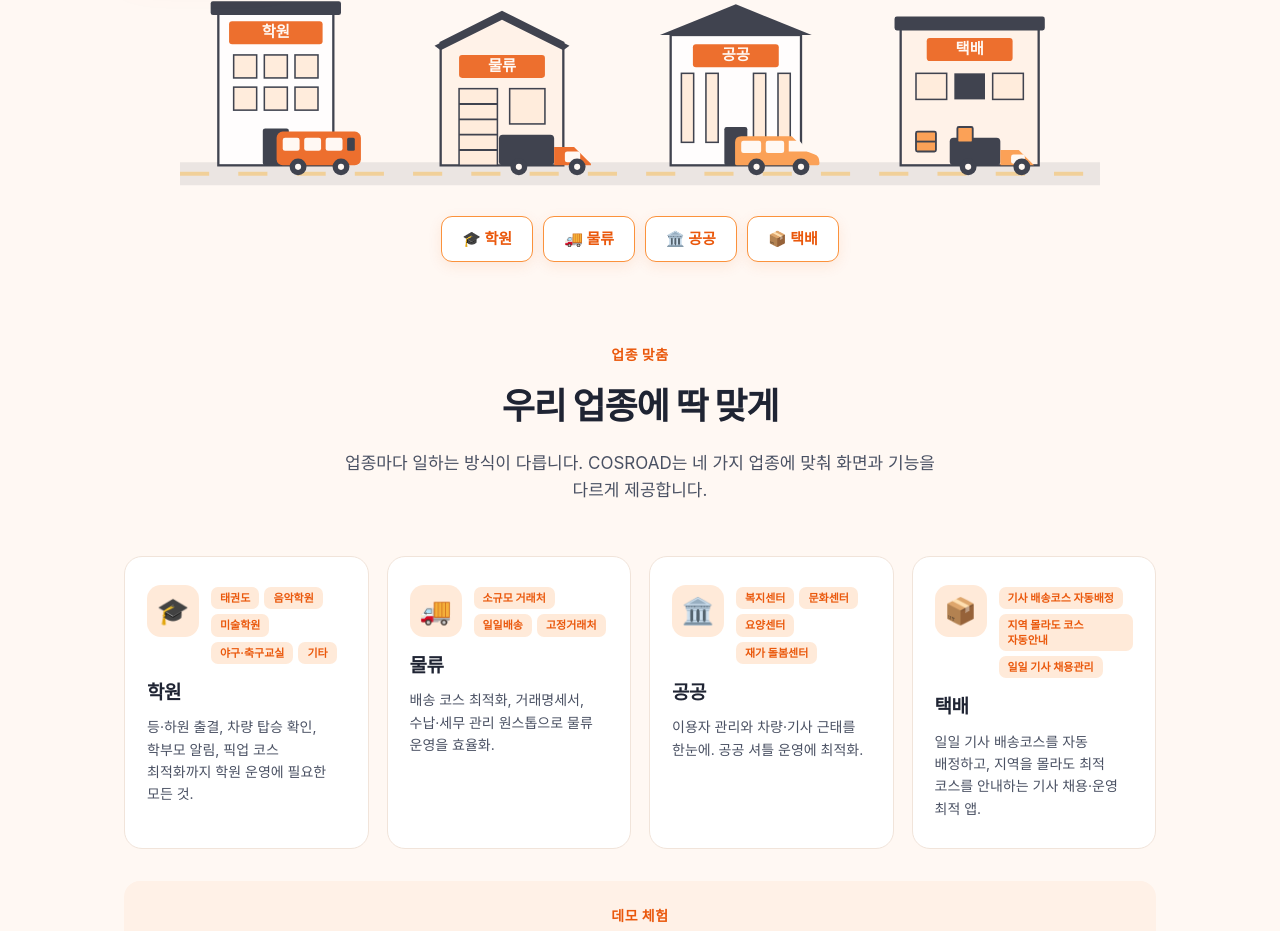
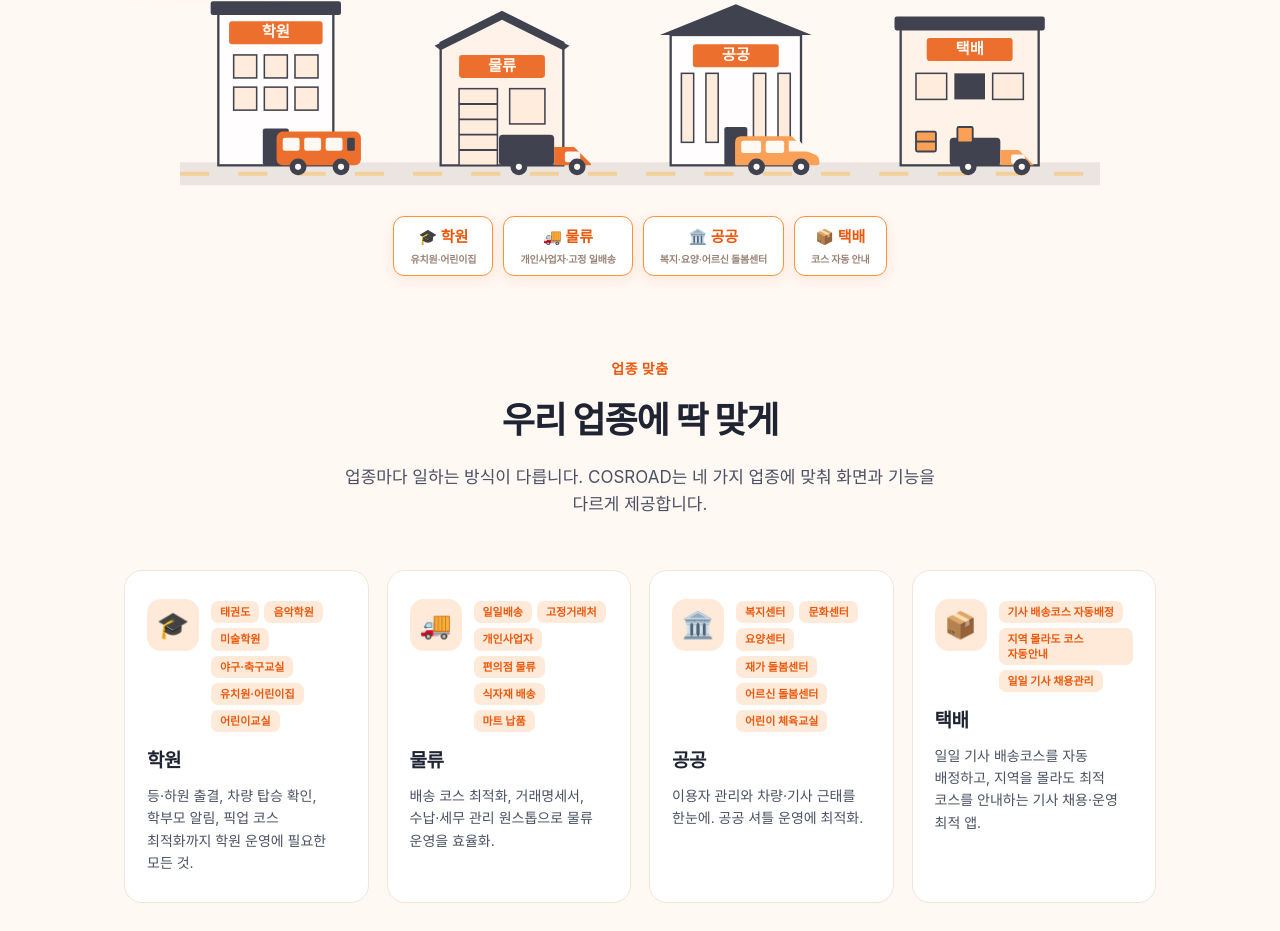
Before and after one commit to COSROAD/cosroad, a plain HTML site: page home.html in a window 1280 px wide. Shown: the part 493-1424 px from the top of the page. Drawn offline with Linux system fonts and the light colour scheme.

Commit message:
Update home.html

```diff
--- a/home.html
+++ b/home.html
@@ -66,9 +66,11 @@
   .hero-btns{display:flex;gap:13px;flex-wrap:wrap;}
   .biz-quicklinks-wrap{background:var(--cream);padding:20px 0 4px;}
   .biz-quicklinks{display:flex;gap:10px;flex-wrap:wrap;justify-content:center;}
-  .biz-quicklinks a{display:inline-flex;align-items:center;gap:5px;background:#fff;border:1.5px solid var(--orange-2);color:var(--orange);font-weight:700;font-size:15px;padding:10px 20px;border-radius:11px;box-shadow:0 4px 14px rgba(234,88,12,.10);transition:transform .12s,background .12s;}
+  .biz-quicklinks a{display:inline-flex;flex-direction:column;align-items:center;gap:2px;background:#fff;border:1.5px solid var(--orange-2);color:var(--orange);font-weight:700;font-size:15px;padding:8px 16px;border-radius:11px;box-shadow:0 4px 14px rgba(234,88,12,.10);transition:transform .12s,background .12s;}
+  .biz-quicklinks .ql-main{font-size:15px;font-weight:700;}
+  .biz-quicklinks .ql-sub{font-size:10px;font-weight:600;color:#9A8478;letter-spacing:-.02em;}
   .biz-quicklinks a:hover{transform:translateY(-2px);background:#FFF1E7;}
-  @media(max-width:520px){.biz-quicklinks{gap:8px;}.biz-quicklinks a{font-size:14px;padding:10px 12px;flex:1;justify-content:center;min-width:0;}}
+  @media(max-width:520px){.biz-quicklinks{gap:8px;}.biz-quicklinks a{font-size:14px;padding:8px 8px;flex:1;justify-content:center;min-width:0;}.biz-quicklinks .ql-sub{font-size:9px;}}
   .btn{display:inline-flex;align-items:center;gap:8px;font-weight:700;font-size:16px;padding:15px 28px;border-radius:13px;cursor:pointer;border:none;transition:transform .12s,box-shadow .12s;}
   .btn-primary{background:var(--orange);color:#fff;box-shadow:var(--shadow);}
   .btn-signup{background:#7C3AED;color:#fff;box-shadow:0 8px 24px rgba(124,58,237,.28);font-size:16px;padding:15px 22px;}
@@ -104,6 +106,7 @@
   .biz-tags{display:flex;flex-wrap:wrap;gap:5px;margin-bottom:10px;}
   .biz-tags span{display:inline-block;background:#FFEAD9;color:var(--orange);font-size:11px;font-weight:700;padding:4px 9px;border-radius:7px;line-height:1.3;}
   .biz p{font-size:14px;color:var(--ink-soft);}
+  .biz-target{font-size:12.5px !important;font-weight:800;color:var(--orange) !important;margin-bottom:6px;}
   .demo-guide{text-align:center;margin-top:32px;padding:22px;background:#FFF1E7;border-radius:16px;}
   .demo-guide .sec-tag{display:inline-block;margin-bottom:10px;}
   .demo-guide-title{font-size:20px;font-weight:800;color:var(--orange);margin-bottom:6px;}
@@ -311,10 +314,10 @@
 <div class="biz-quicklinks-wrap">
   <div class="wrap">
     <div class="biz-quicklinks">
-      <a href="https://cosroad.com/?org=academy_demo" target="_blank">🎓 학원</a>
-      <a href="https://cosroad.com/?org=logistics_demo" target="_blank">🚚 물류</a>
-      <a href="https://cosroad.com/?org=public_demo" target="_blank">🏛️ 공공</a>
-      <a href="https://cosroad.com/?org=delivery_demo" target="_blank">📦 택배</a>
+      <a href="https://cosroad.com/?org=academy_demo" target="_blank"><span class="ql-main">🎓 학원</span><span class="ql-sub">유치원·어린이집</span></a>
+      <a href="https://cosroad.com/?org=logistics_demo" target="_blank"><span class="ql-main">🚚 물류</span><span class="ql-sub">개인사업자·고정 일배송</span></a>
+      <a href="https://cosroad.com/?org=public_demo" target="_blank"><span class="ql-main">🏛️ 공공</span><span class="ql-sub">복지·요양·어르신 돌봄센터</span></a>
+      <a href="https://cosroad.com/?org=delivery_demo" target="_blank"><span class="ql-main">📦 택배</span><span class="ql-sub">코스 자동 안내</span></a>
     </div>
   </div>
 </div>
@@ -327,9 +330,9 @@
       <p class="sec-desc">업종마다 일하는 방식이 다릅니다. COSROAD는 네 가지 업종에 맞춰 화면과 기능을 다르게 제공합니다.</p>
     </div>
     <div class="biz-grid">
-      <a class="biz" href="https://cosroad.com/?org=academy_demo" target="_blank"><div class="biz-head"><div class="ico">🎓</div><div class="biz-tags"><span>태권도</span><span>음악학원</span><span>미술학원</span><span>야구·축구교실</span><span>기타</span></div></div><h3>학원</h3><p>등·하원 출결, 차량 탑승 확인, 학부모 알림, 픽업 코스 최적화까지 학원 운영에 필요한 모든 것.</p></a>
-      <a class="biz" href="https://cosroad.com/?org=logistics_demo" target="_blank"><div class="biz-head"><div class="ico">🚚</div><div class="biz-tags"><span>소규모 거래처</span><span>일일배송</span><span>고정거래처</span></div></div><h3>물류</h3><p>배송 코스 최적화, 거래명세서, 수납·세무 관리 원스톱으로 물류 운영을 효율화.</p></a>
-      <a class="biz" href="https://cosroad.com/?org=public_demo" target="_blank"><div class="biz-head"><div class="ico">🏛️</div><div class="biz-tags"><span>복지센터</span><span>문화센터</span><span>요양센터</span><span>재가 돌봄센터</span></div></div><h3>공공</h3><p>이용자 관리와 차량·기사 근태를 한눈에. 공공 셔틀 운영에 최적화.</p></a>
+      <a class="biz" href="https://cosroad.com/?org=academy_demo" target="_blank"><div class="biz-head"><div class="ico">🎓</div><div class="biz-tags"><span>태권도</span><span>음악학원</span><span>미술학원</span><span>야구·축구교실</span><span>유치원·어린이집</span><span>어린이교실</span></div></div><h3>학원</h3><p>등·하원 출결, 차량 탑승 확인, 학부모 알림, 픽업 코스 최적화까지 학원 운영에 필요한 모든 것.</p></a>
+      <a class="biz" href="https://cosroad.com/?org=logistics_demo" target="_blank"><div class="biz-head"><div class="ico">🚚</div><div class="biz-tags"><span>일일배송</span><span>고정거래처</span><span>개인사업자</span><span>편의점 물류</span><span>식자재 배송</span><span>마트 납품</span></div></div><h3>물류</h3><p>배송 코스 최적화, 거래명세서, 수납·세무 관리 원스톱으로 물류 운영을 효율화.</p></a>
+      <a class="biz" href="https://cosroad.com/?org=public_demo" target="_blank"><div class="biz-head"><div class="ico">🏛️</div><div class="biz-tags"><span>복지센터</span><span>문화센터</span><span>요양센터</span><span>재가 돌봄센터</span><span>어르신 돌봄센터</span><span>어린이 체육교실</span></div></div><h3>공공</h3><p>이용자 관리와 차량·기사 근태를 한눈에. 공공 셔틀 운영에 최적화.</p></a>
       <a class="biz" href="https://cosroad.com/?org=delivery_demo" target="_blank"><div class="biz-head"><div class="ico">📦</div><div class="biz-tags"><span>기사 배송코스 자동배정</span><span>지역 몰라도 코스 자동안내</span><span>일일 기사 채용관리</span></div></div><h3>택배</h3><p>일일 기사 배송코스를 자동 배정하고, 지역을 몰라도 최적 코스를 안내하는 기사 채용·운영 최적 앱.</p></a>
     </div>
     <div id="demo" class="demo-guide">
```
